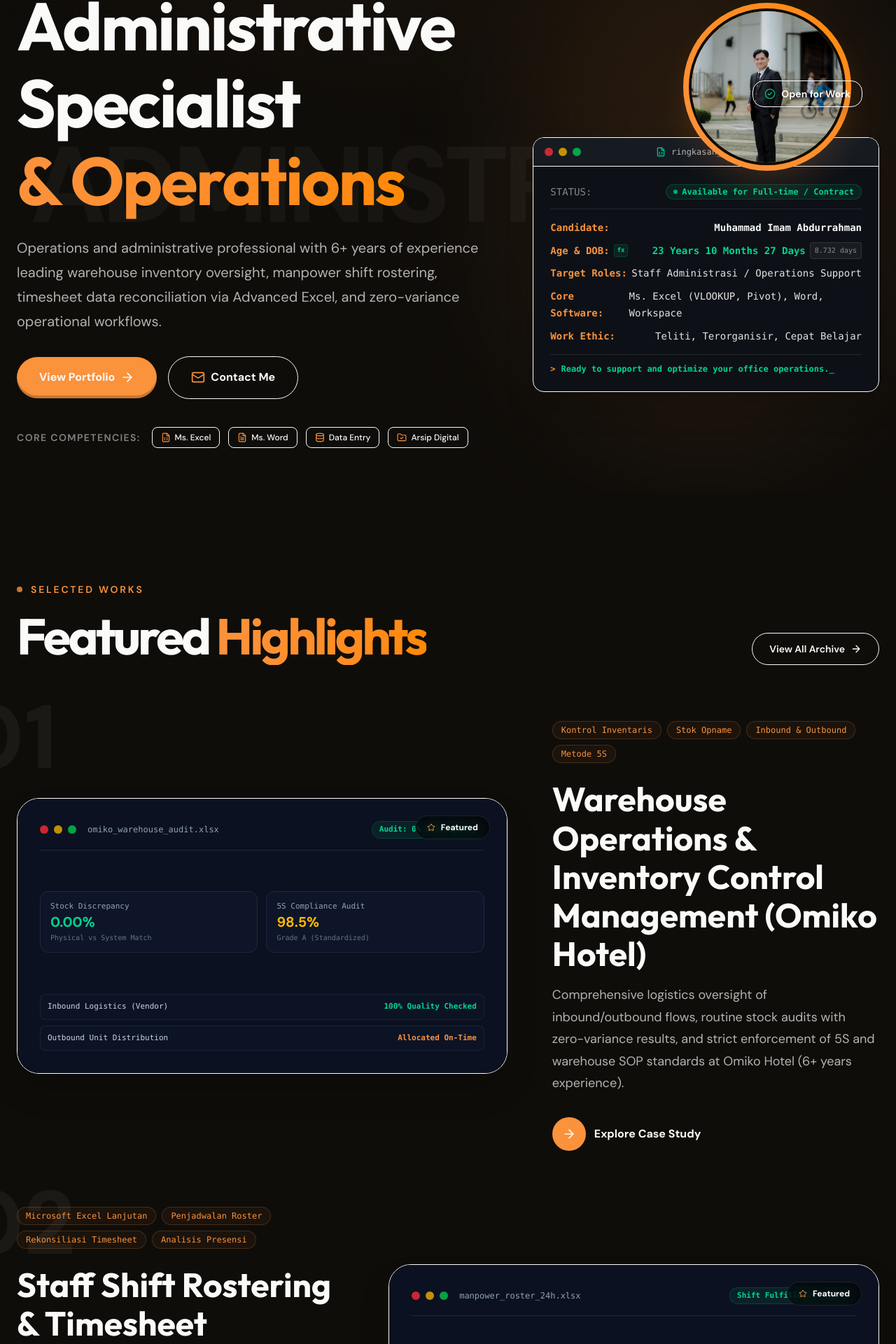
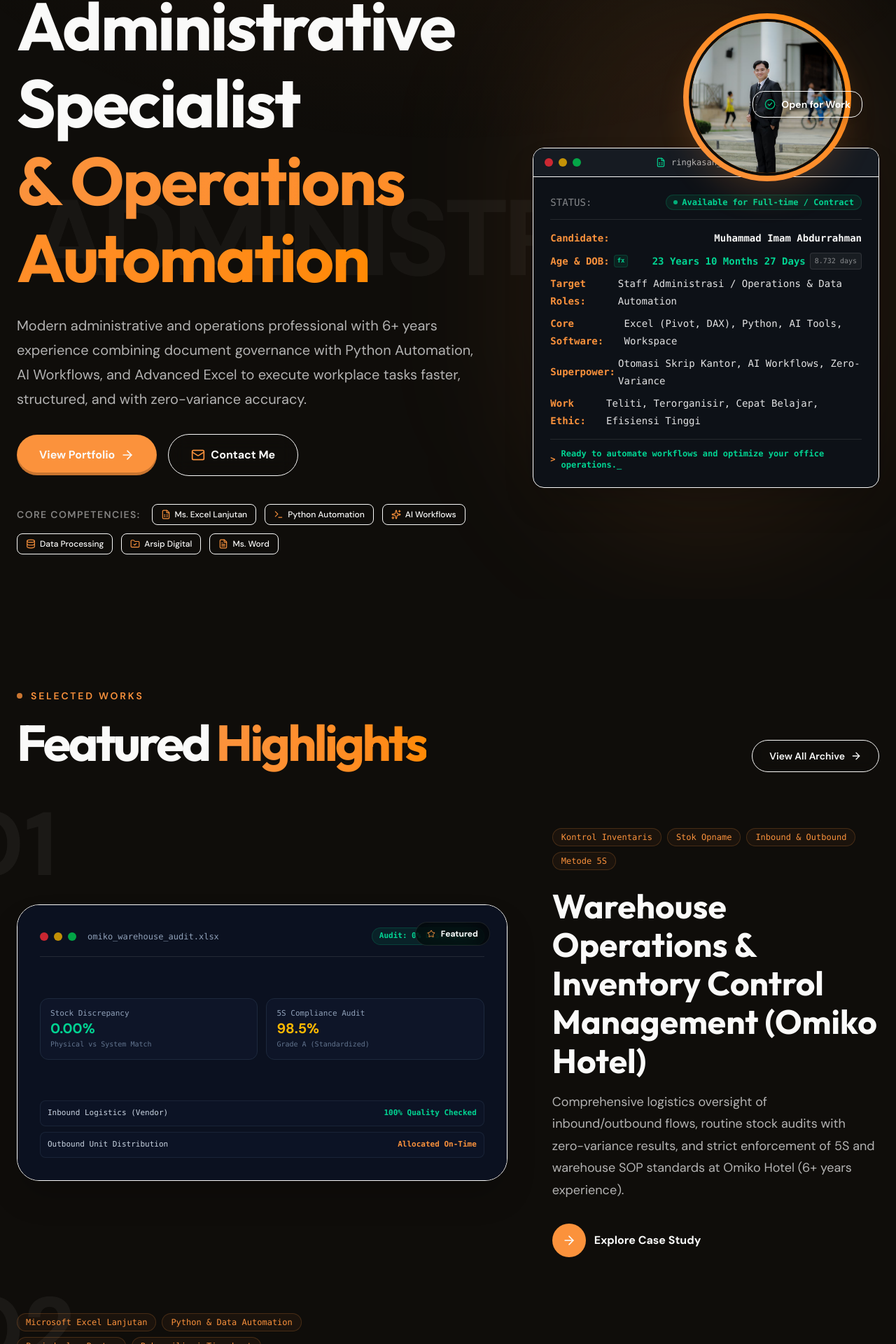
Before and after one commit to imamabdurrahmann/portfolio, a Next.js app: page / in a window 1280 px wide. Shown: the part 172-2092 px from the top of the page at 70% size. Built offline with nearby package versions, Linux system fonts and the light colour scheme.

Commit message:
feat: highlight Python office automation and AI workflows across hero, cards, techstack, and SEO

```diff
--- a/src/components/Banner.tsx
+++ b/src/components/Banner.tsx
@@ -1,7 +1,7 @@
 "use client";
 
 import Link from "next/link";
-import { ArrowRight, Mail, FileSpreadsheet, FileText, Database, CheckCircle2, FolderCheck, Briefcase } from "lucide-react";
+import { ArrowRight, Mail, FileSpreadsheet, FileText, Database, CheckCircle2, FolderCheck, Briefcase, Terminal, Sparkles, Zap } from "lucide-react";
 import { Magnetic } from "./Magnetic";
 import { useLocale } from "@/i18n/LocaleProvider";
 import { motion } from "framer-motion";
@@ -9,10 +9,12 @@ import { useState, useEffect } from "react";
 import { getLiveAge, AgeDetails } from "@/lib/age";
 
 const competencies = [
-  { icon: FileSpreadsheet, label: "Ms. Excel" },
+  { icon: FileSpreadsheet, label: "Ms. Excel Lanjutan" },
+  { icon: Terminal, label: "Python Automation" },
+  { icon: Sparkles, label: "AI Workflows" },
+  { icon: Database, label: "Data Processing" },
+  { icon: FolderCheck, label: "Arsip Digital" },
   { icon: FileText, label: "Ms. Word" },
-  { icon: Database, label: "Data Entry" },
-  { icon: FolderCheck, label: "Arsip Digital" },
 ];
 
 const TypewriterText = ({ text, delay = 0 }: { text: string; delay?: number }) => {
@@ -72,7 +74,7 @@ export function Banner() {
           >
             <div className="inline-flex items-center gap-2 px-3 py-1.5 rounded-full border border-primary/20 bg-primary/5 text-primary text-sm font-medium mb-6 backdrop-blur-sm">
               <Briefcase className="w-4 h-4" />
-              <span>{locale === 'en' ? 'Office Administration & Operations' : 'Administrasi Perkantoran & Operasional'}</span>
+              <span>{locale === 'en' ? 'AI & Automation-Powered Administration' : 'Administrasi Perkantoran, Python & Otomasi AI'}</span>
             </div>
 
             <h1 className="text-5xl md:text-7xl lg:text-8xl font-black tracking-tight leading-[1.1] mb-6">
@@ -206,19 +208,25 @@ export function Banner() {
                     <span className="text-primary font-semibold">
                       {locale === 'en' ? 'Target Roles:' : 'Minat Posisi:'}
                     </span>
-                    <span className="text-foreground/90">Staff Administrasi / Operations Support</span>
+                    <span className="text-foreground/90">Staff Administrasi / Operations & Data Automation</span>
                   </div>
                   <div className="flex flex-col sm:flex-row sm:items-center justify-between gap-1">
                     <span className="text-primary font-semibold">
                       {locale === 'en' ? 'Core Software:' : 'Software Utama:'}
                     </span>
-                    <span className="text-foreground/90">Ms. Excel (VLOOKUP, Pivot), Word, Workspace</span>
+                    <span className="text-foreground/90">Excel (Pivot, DAX), Python, AI Tools, Workspace</span>
+                  </div>
+                  <div className="flex flex-col sm:flex-row sm:items-center justify-between gap-1">
+                    <span className="text-primary font-semibold">
+                      {locale === 'en' ? 'Superpower:' : 'Nilai Tambah:'}
+                    </span>
+                    <span className="text-foreground/90">Otomasi Skrip Kantor, AI Workflows, Zero-Variance</span>
                   </div>
                   <div className="flex flex-col sm:flex-row sm:items-center justify-between gap-1">
                     <span className="text-primary font-semibold">
                       {locale === 'en' ? 'Work Ethic:' : 'Etos Kerja:'}
                     </span>
-                    <span className="text-foreground/90">Teliti, Terorganisir, Cepat Belajar</span>
+                    <span className="text-foreground/90">Teliti, Terorganisir, Cepat Belajar, Efisiensi Tinggi</span>
                   </div>
                 </div>
 
@@ -226,8 +234,8 @@ export function Banner() {
                   <span className="text-primary font-bold">&gt;</span>
                   <TypewriterText
                     text={locale === 'en'
-                      ? "Ready to support and optimize your office operations."
-                      : "Siap mendukung kelancaran operasional kantor Anda."
+                      ? "Ready to automate workflows and optimize your office operations."
+                      : "Siap mengotomasi alur kerja dan mengoptimalkan efisiensi kantor Anda."
                     }
                     delay={800}
                   />
--- a/src/components/TechStack.tsx
+++ b/src/components/TechStack.tsx
@@ -11,21 +11,27 @@ import {
   Calculator,
   Mail,
   Calendar,
-  ClipboardCheck
+  ClipboardCheck,
+  Terminal,
+  Sparkles,
+  Zap,
+  BarChart3
 } from "lucide-react";
 import { motion } from "framer-motion";
 
 const skills = [
-  { name: "Microsoft Excel", icon: <FileSpreadsheet className="w-5 h-5" /> },
-  { name: "Microsoft Word", icon: <FileText className="w-5 h-5" /> },
-  { name: "Google Workspace", icon: <Globe className="w-5 h-5" /> },
-  { name: "Data Entry & Validasi", icon: <Database className="w-5 h-5" /> },
-  { name: "Microsoft PowerPoint", icon: <Presentation className="w-5 h-5" /> },
-  { name: "Manajemen Arsip & Filing", icon: <FolderArchive className="w-5 h-5" /> },
-  { name: "Pembukuan Kas & Petty Cash", icon: <Calculator className="w-5 h-5" /> },
-  { name: "Korespondensi & Surat Resmi", icon: <Mail className="w-5 h-5" /> },
-  { name: "Manajemen Jadwal", icon: <Calendar className="w-5 h-5" /> },
-  { name: "Administrasi Operasional", icon: <ClipboardCheck className="w-5 h-5" /> },
+  { name: "Microsoft Excel Lanjutan (VLOOKUP, Pivot, DAX)", icon: <FileSpreadsheet className="w-5 h-5 text-emerald-400" /> },
+  { name: "Python for Office Automation", icon: <Terminal className="w-5 h-5 text-emerald-400" /> },
+  { name: "AI Productivity & Prompt Engineering", icon: <Sparkles className="w-5 h-5 text-amber-400" /> },
+  { name: "Otomasi Data & Skrip Rutinitas", icon: <Zap className="w-5 h-5 text-orange-400" /> },
+  { name: "Microsoft Power BI & Dashboarding", icon: <BarChart3 className="w-5 h-5 text-yellow-400" /> },
+  { name: "Pembersihan & Rekonsiliasi Data", icon: <Database className="w-5 h-5 text-blue-400" /> },
+  { name: "Microsoft Word & Korespondensi Resmi", icon: <FileText className="w-5 h-5 text-blue-300" /> },
+  { name: "Google Workspace (Sheets, Docs, Drive)", icon: <Globe className="w-5 h-5 text-emerald-300" /> },
+  { name: "Tata Kelola Arsip & Filing Digital", icon: <FolderArchive className="w-5 h-5 text-purple-400" /> },
+  { name: "Pembukuan Kas & Petty Cash", icon: <Calculator className="w-5 h-5 text-teal-400" /> },
+  { name: "Penjadwalan Roster & Timesheet", icon: <Calendar className="w-5 h-5 text-rose-400" /> },
+  { name: "Standar Operasional (SOP) & K3", icon: <ClipboardCheck className="w-5 h-5 text-emerald-400" /> },
 ];
 
 export function TechStack() {
--- a/src/i18n/messages/en.json
+++ b/src/i18n/messages/en.json
@@ -7,14 +7,14 @@
     "hireMe": "Get In Touch"
   },
   "hero": {
-    "available": "Available for Administration / Operations Roles",
+    "available": "Available for Administration, Data & Operations Automation",
     "title": "Administrative Specialist",
-    "titleAccent": "& Operations",
-    "titleAccent2": "From Bengkulu, Ready to Deliver Value",
+    "titleAccent": "& Operations Automation",
+    "titleAccent2": "Powered by Python, AI & Advanced Excel",
     "typingRole": "I'm ready as an {role}",
-    "description": "Operations and administrative professional with 6+ years of experience leading warehouse inventory oversight, manpower shift rostering, timesheet data reconciliation via Advanced Excel, and zero-variance operational workflows.",
-    "storyTitle": "Dedication & Precision",
-    "storyDescription": "Precision in document management and data accuracy are vital for smooth organizational operations. I excel at structuring clean reports, organizing digital archives systematically, and leveraging modern office tools to execute tasks quickly and accurately.",
+    "description": "Modern administrative and operations professional with 6+ years experience combining document governance with Python Automation, AI Workflows, and Advanced Excel to execute workplace tasks faster, structured, and with zero-variance accuracy.",
+    "storyTitle": "Meticulous Governance Meets Modern Automation",
+    "storyDescription": "Precision in document management and data integrity drives organizational excellence. Combining Microsoft Office, Power BI, Python scripting, and practical AI workflows, I eliminate repetitive manual chores, compile executive reports rapidly, and maintain 100% data accuracy.",
     "viewProject": "View Portfolio",
     "contactMe": "Contact Me",
     "project": "Portfolio",
@@ -22,8 +22,8 @@
     "techStack": "Skills & Tools"
   },
   "techStack": {
-    "title": "Skills & Competencies",
-    "subtitle": "Software & Administrative Skills"
+    "title": "Skills, Automation & Software",
+    "subtitle": "Administrative Mastery & AI Productivity"
   },
   "experience": {
     "title": "Portfolio & Track Record",
--- a/src/lib/projects.ts
+++ b/src/lib/projects.ts
@@ -29,10 +29,10 @@ export const projects: Project[] = [
   {
     id: "2",
     slug: "penjadwalan-roster-absensi-excel",
-    title: "Sistem Roster Shift Staf & Rekonsiliasi Timesheet (Excel Lanjutan)",
-    description: "Perancangan sistem roster kerja 24 jam untuk staf operasional, pemantauan presensi digital, rekonsiliasi lembur, dan pelaporan biaya operasional bulanan berbasis Microsoft Excel (Pivot Tables, VLOOKUP) dengan tingkat shift fulfillment 98%+.",
+    title: "Sistem Roster Shift Staf & Rekonsiliasi Timesheet (Excel & Otomasi)",
+    description: "Perancangan sistem roster kerja 24 jam untuk staf operasional, pemantauan presensi digital, rekonsiliasi lembur, dan pelaporan biaya operasional bulanan berbasis Microsoft Excel (Pivot Tables, VLOOKUP) dan script data automation dengan tingkat shift fulfillment 98%+.",
     image: "/projects/excel-timesheet/preview.png",
-    tech: ["Microsoft Excel Lanjutan", "Penjadwalan Roster", "Rekonsiliasi Timesheet", "Analisis Presensi", "Manajemen SDM"],
+    tech: ["Microsoft Excel Lanjutan", "Python & Data Automation", "Penjadwalan Roster", "Rekonsiliasi Timesheet", "Analisis Presensi", "Manajemen SDM"],
     featured: true,
     contactMessage: "Halo Imam, saya tertarik berdiskusi mengenai sistem roster shift staf dan rekonsiliasi timesheet Excel",
     category: "administration",
@@ -41,7 +41,7 @@ export const projects: Project[] = [
     id: "3",
     slug: "administrasi-database-cat-bkn",
     title: "Administrasi Database & Evaluasi Ujian CAT BKN",
-    description: "Pengelolaan database peserta seleksi nasional dan kurasi bank data ratusan butir soal (TWK, TIU, TKP). Pengawasan stabilitas alur ujian bervolume tinggi, pemantauan waktu presisi, serta analisis statistik skor diagnostik peserta.",
+    description: "Pengelolaan database peserta seleksi nasional dan kurasi bank data ratusan butir soal (TWK, TIU, TKP) dengan pipeline otomasi validasi data. Pengawasan stabilitas alur ujian bervolume tinggi, pemantauan waktu presisi, serta analisis statistik skor diagnostik peserta.",
     image: "/projects/tryout-cpns/statistik.jpg",
     images: [
       "/projects/tryout-cpns/berandalightmode.jpg",
@@ -50,7 +50,7 @@ export const projects: Project[] = [
       "/projects/tryout-cpns/contohpemilihanpaket.jpg",
       "/projects/tryout-cpns/listratusansoalataupreviewtampilan.jpg",
     ],
-    tech: ["Administrasi Data Peserta", "Standar CAT BKN", "Pengolahan Bank Soal", "Analisis Skor & Evaluasi", "Time Management"],
+    tech: ["Administrasi Database", "Python Data Processing", "Standar CAT BKN", "Pengolahan Bank Soal", "Analisis Skor & Evaluasi", "Time Management"],
     featured: true,
     contactMessage: "Halo Imam, saya tertarik dengan project administrasi database dan sistem evaluasi CAT BKN",
     category: "administration",
```
Also changed, not shown: src/app/layout.tsx (+10 -7 lines), src/i18n/messages/id.json (+8 -8 lines).
